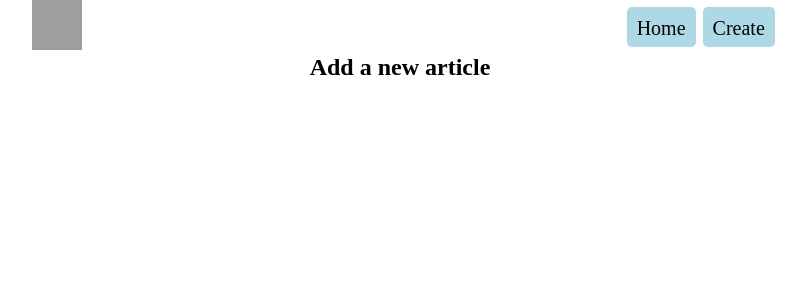
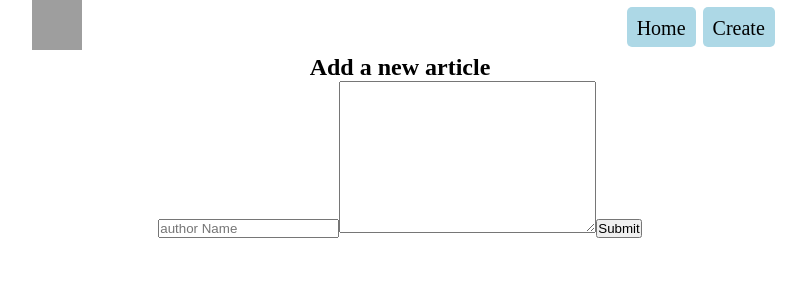
Before and after one commit to iamMAHAM/NaN_form, a React (Create React App) app in the folder javaScript/framework/reactJs/first-app/: page /add in a window 1280 px wide. Shown: the top 300 px of the page, without its empty margins (240-1046 px from the left). Built offline with nearby package versions, Linux system fonts and the light colour scheme; grey boxes are pictures that could not be loaded.

Commit message:
update Add component

```diff
--- a/javaScript/framework/reactJs/first-app/src/Add.js
+++ b/javaScript/framework/reactJs/first-app/src/Add.js
@@ -2,6 +2,13 @@ const Add = () => {
     return (
         <div className="create">
             <h2>Add a new article</h2>
+            <div className="addFormular">
+                <form className="form">
+                    <input type="text" name="author" placeholder="author Name"/>
+                    <textarea name="content" cols="30" rows="10"></textarea>
+                    <button type="submit">Submit</button>
+                </form>
+            </div>
         </div>
      );
 }
```
